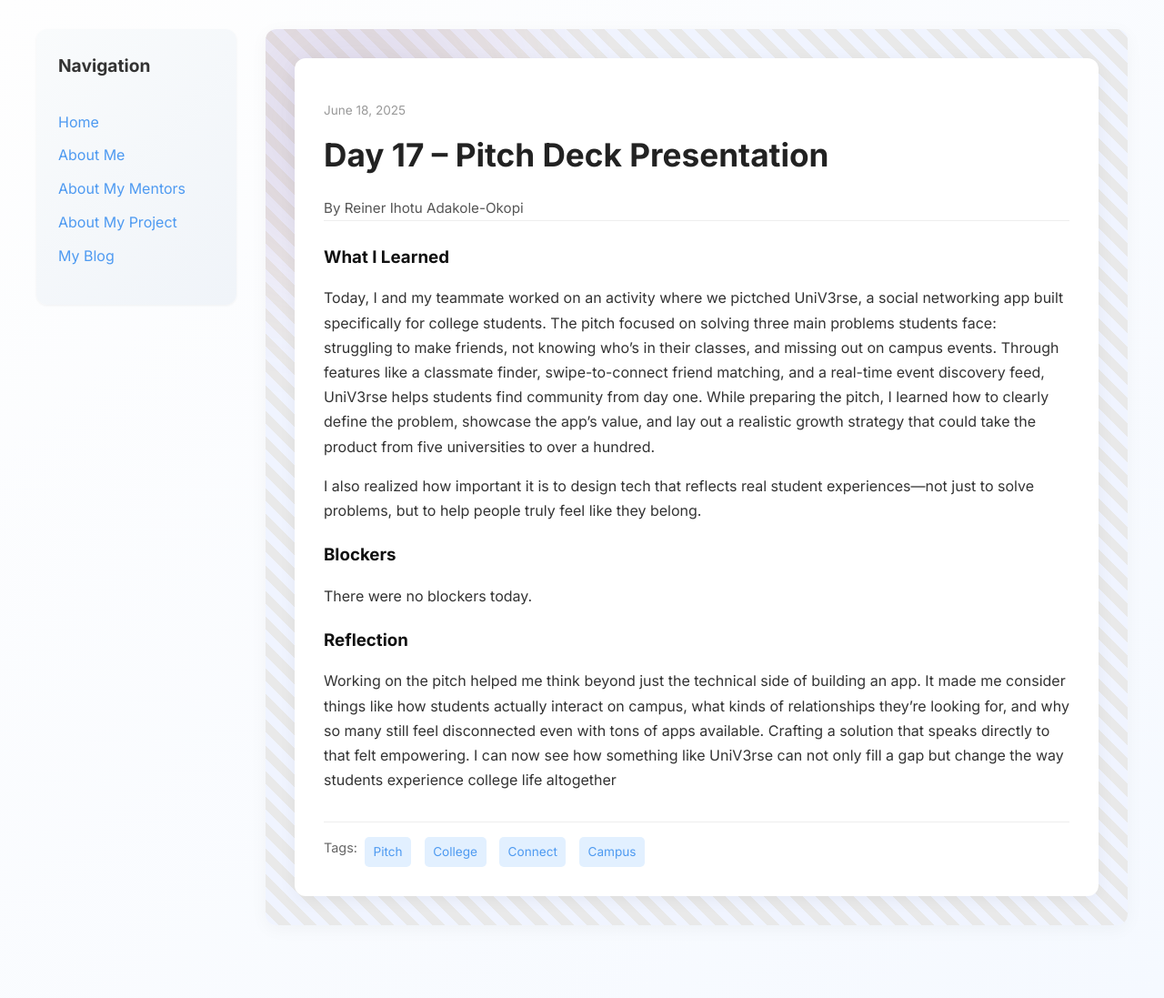
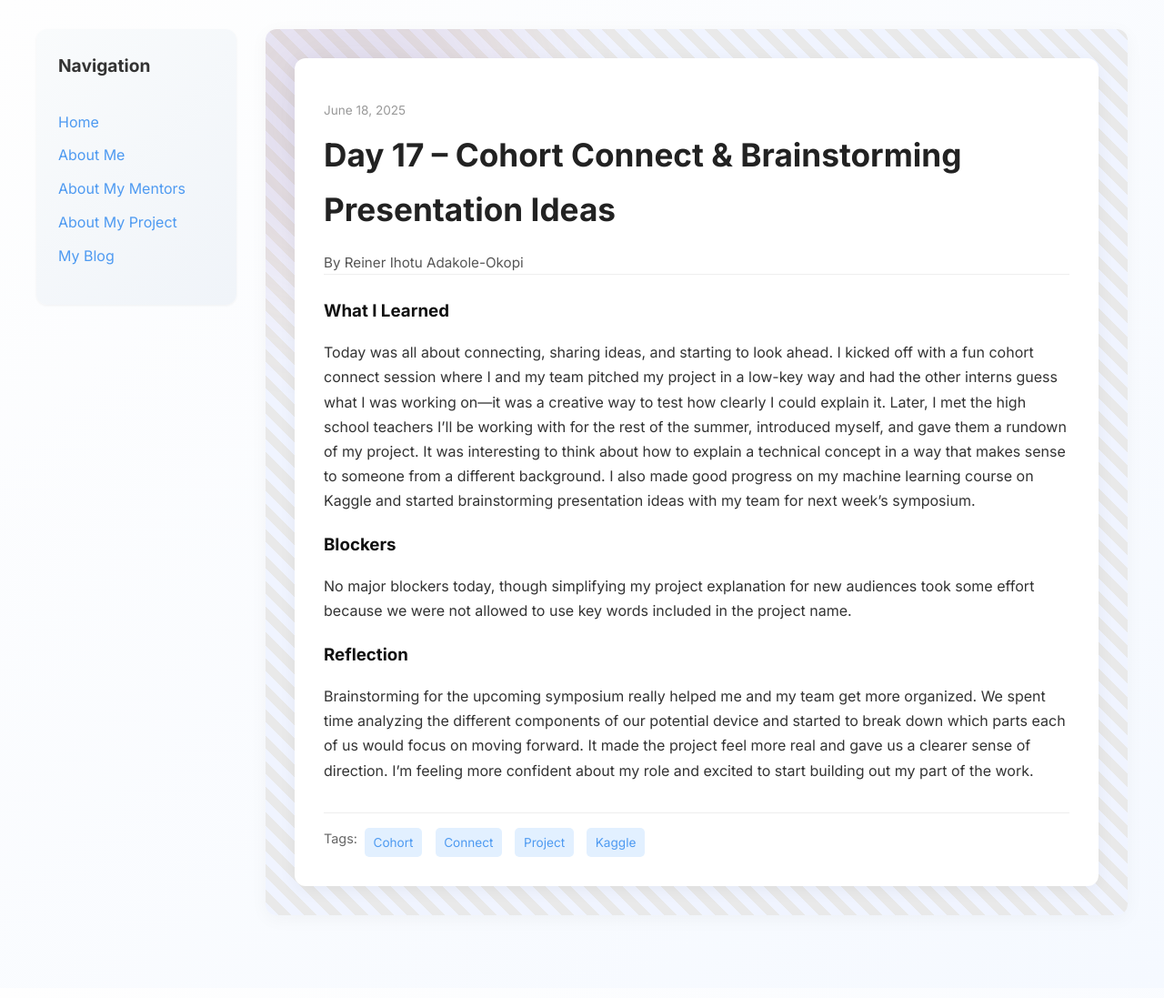
Before and after one commit to Reiner343/Reiner343.github.io, a Jekyll site: the page built from _posts/2025-06-18-day-17.md, in a window 1280 px wide. Shown: the whole page at 91% size. Built offline with Jekyll 4.4.1, drawn with Linux system fonts in a browser that asks for light colours.

Commit message:
Update 2025-06-18-day-17.md

```diff
--- a/_posts/2025-06-18-day-17.md
+++ b/_posts/2025-06-18-day-17.md
@@ -1,19 +1,17 @@
 ---
 layout: post
-title: "Day 17 – Pitch Deck Presentation"
+title: "Day 17 – Cohort Connect & Brainstorming Presentation Ideas"
 date: 2025-06-18
 author: Reiner Ihotu Adakole-Okopi
 permalink: /day18.html
-tags: ["Pitch", "College", "Connect", "Campus"]
+tags: ["Cohort", "Connect", "Project", "Kaggle"]
 
 what_i_learned: |
-  Today, I and my teammate worked on an activity where we pictched UniV3rse, a social networking app built specifically for college students. The pitch focused on solving three main problems students face: struggling to make friends, not knowing who’s in their classes, and missing out on campus events. Through features like a classmate finder, swipe-to-connect friend matching, and a real-time event discovery feed, UniV3rse helps students find community from day one. While preparing the pitch, I learned how to clearly define the problem, showcase the app’s value, and lay out a realistic growth strategy that could take the product from five universities to over a hundred.
-
-  I also realized how important it is to design tech that reflects real student experiences—not just to solve problems, but to help people truly feel like they belong.
+  Today was all about connecting, sharing ideas, and starting to look ahead. I kicked off with a fun cohort connect session where I and my team pitched my project in a low-key way and had the other interns guess what I was working on—it was a creative way to test how clearly I could explain it. Later, I met the high school teachers I’ll be working with for the rest of the summer, introduced myself, and gave them a rundown of my project. It was interesting to think about how to explain a technical concept in a way that makes sense to someone from a different background. I also made good progress on my machine learning course on Kaggle and started brainstorming presentation ideas with my team for next week’s symposium.
 
 blockers: |
-  There were no blockers today.
+  No major blockers today, though simplifying my project explanation for new audiences took some effort because we were not allowed to use key words included in the project name.
 
 reflection: |
-  Working on the pitch helped me think beyond just the technical side of building an app. It made me consider things like how students actually interact on campus, what kinds of relationships they’re looking for, and why so many still feel disconnected even with tons of apps available. Crafting a solution that speaks directly to that felt empowering. I can now see how something like UniV3rse can not only fill a gap but change the way students experience college life altogether
+  Brainstorming for the upcoming symposium really helped me and my team get more organized. We spent time analyzing the different components of our potential device and started to break down which parts each of us would focus on moving forward. It made the project feel more real and gave us a clearer sense of direction. I’m feeling more confident about my role and excited to start building out my part of the work.
 ---
```
